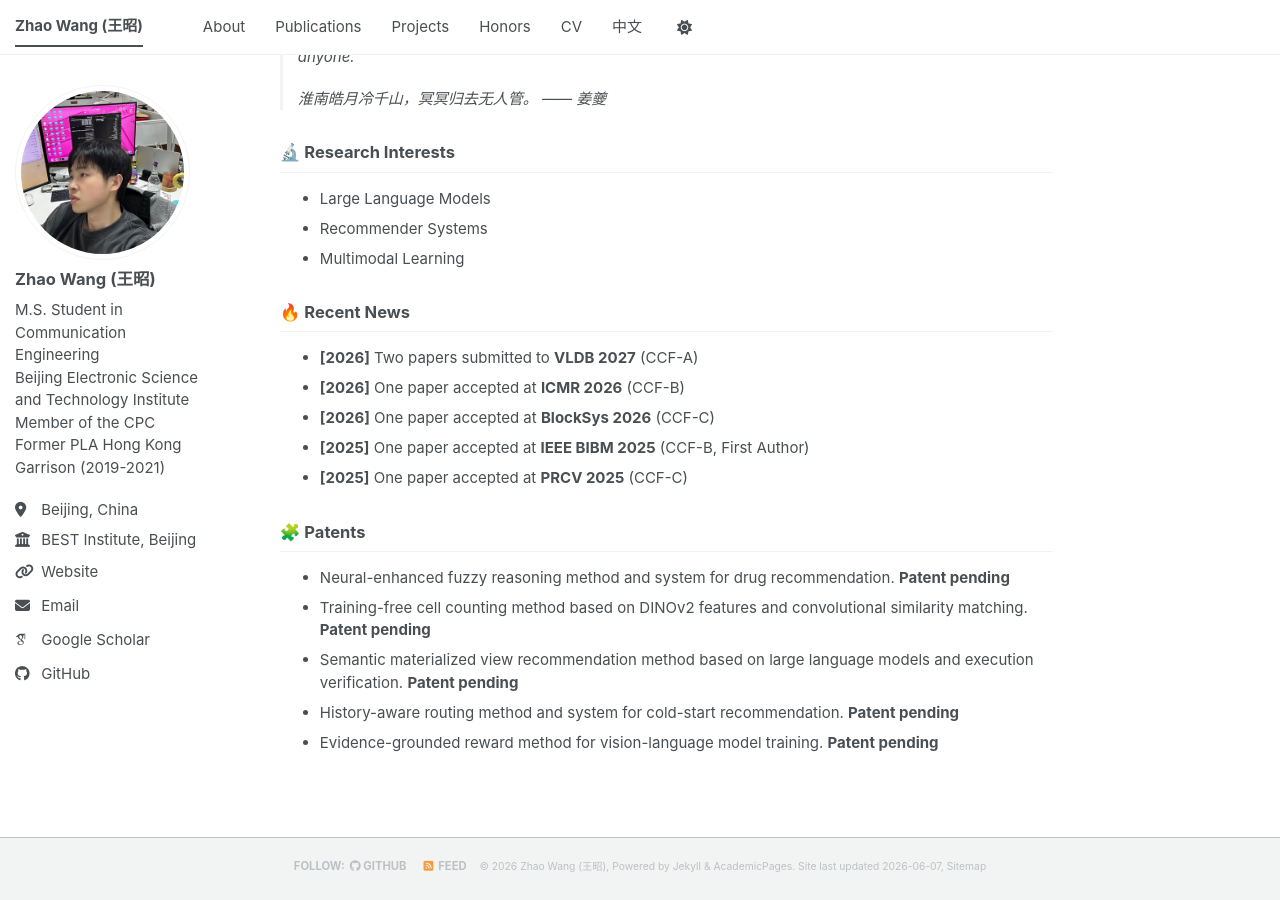
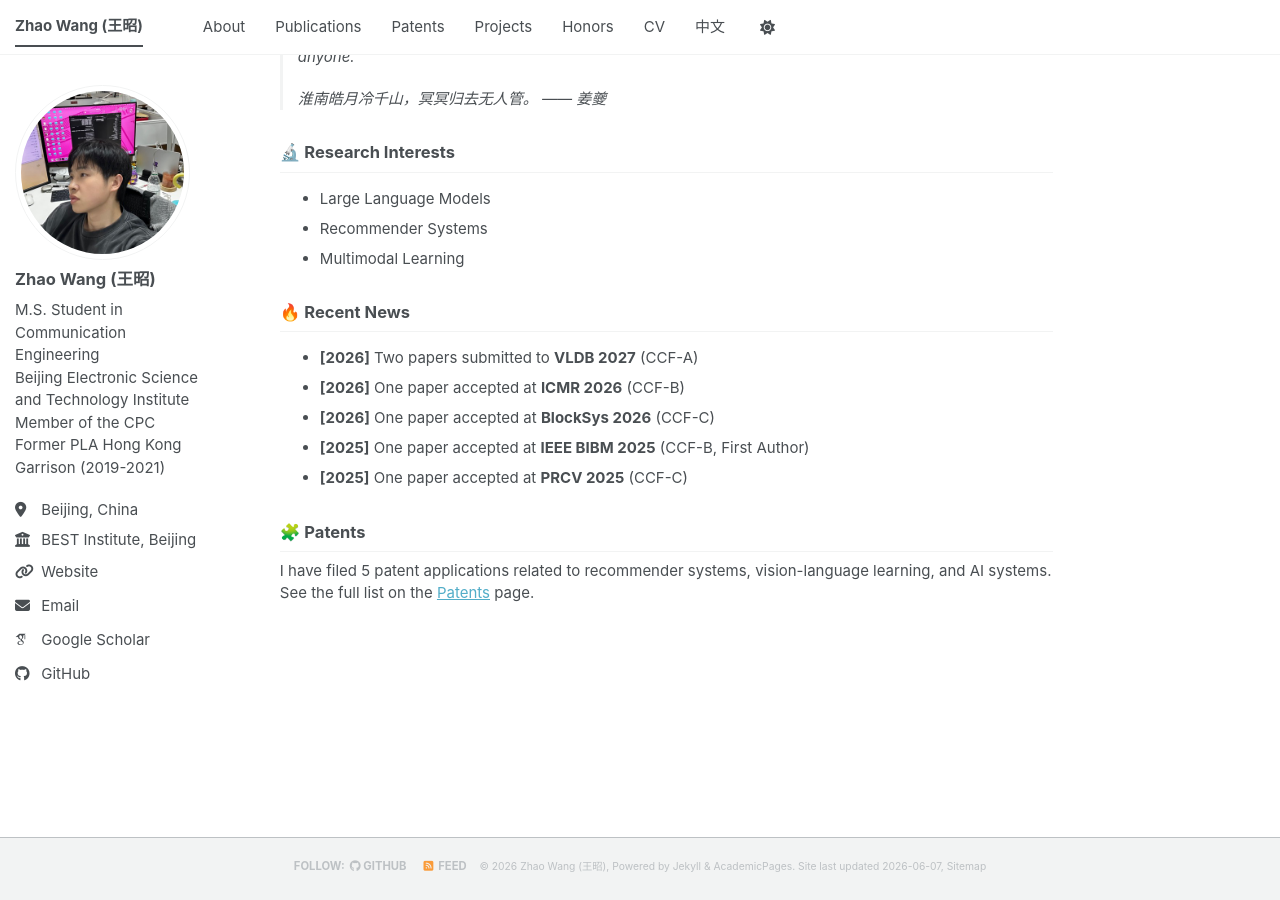
Before and after one commit to wangzhao-cs/wangzhao-cs.github.io, a Jekyll site: the page built from _pages/about.md, in a window 1280 px wide and 900 px high, scrolled down 725 px. Built offline with Jekyll 4.4.1, drawn with Linux system fonts in a browser that asks for light colours; some web fonts are replaced; a script bundle is joined from its source files by our own code; library files that are not in the unit come from our copies.

Commit message:
Move patents to dedicated page

```diff
--- a/_data/navigation.yml
+++ b/_data/navigation.yml
@@ -4,6 +4,9 @@ main:
 
   - title: "Publications"
     url: /publications/
+
+  - title: "Patents"
+    url: /patents/
 
   - title: "Projects"
     url: /portfolio/
--- a/_pages/about.md
+++ b/_pages/about.md
@@ -42,8 +42,4 @@ During my graduate studies at **Beijing Electronic Science and Technology Instit
 
 ## 🧩 Patents
 
-- Neural-enhanced fuzzy reasoning method and system for drug recommendation. **Patent pending**
-- Training-free cell counting method based on DINOv2 features and convolutional similarity matching. **Patent pending**
-- Semantic materialized view recommendation method based on large language models and execution verification. **Patent pending**
-- History-aware routing method and system for cold-start recommendation. **Patent pending**
-- Evidence-grounded reward method for vision-language model training. **Patent pending**
+I have filed 5 patent applications related to recommender systems, vision-language learning, and AI systems. See the full list on the [Patents](/patents/) page.
```
Also changed, not shown: _pages/patents.md (added, +16 -0 lines).
